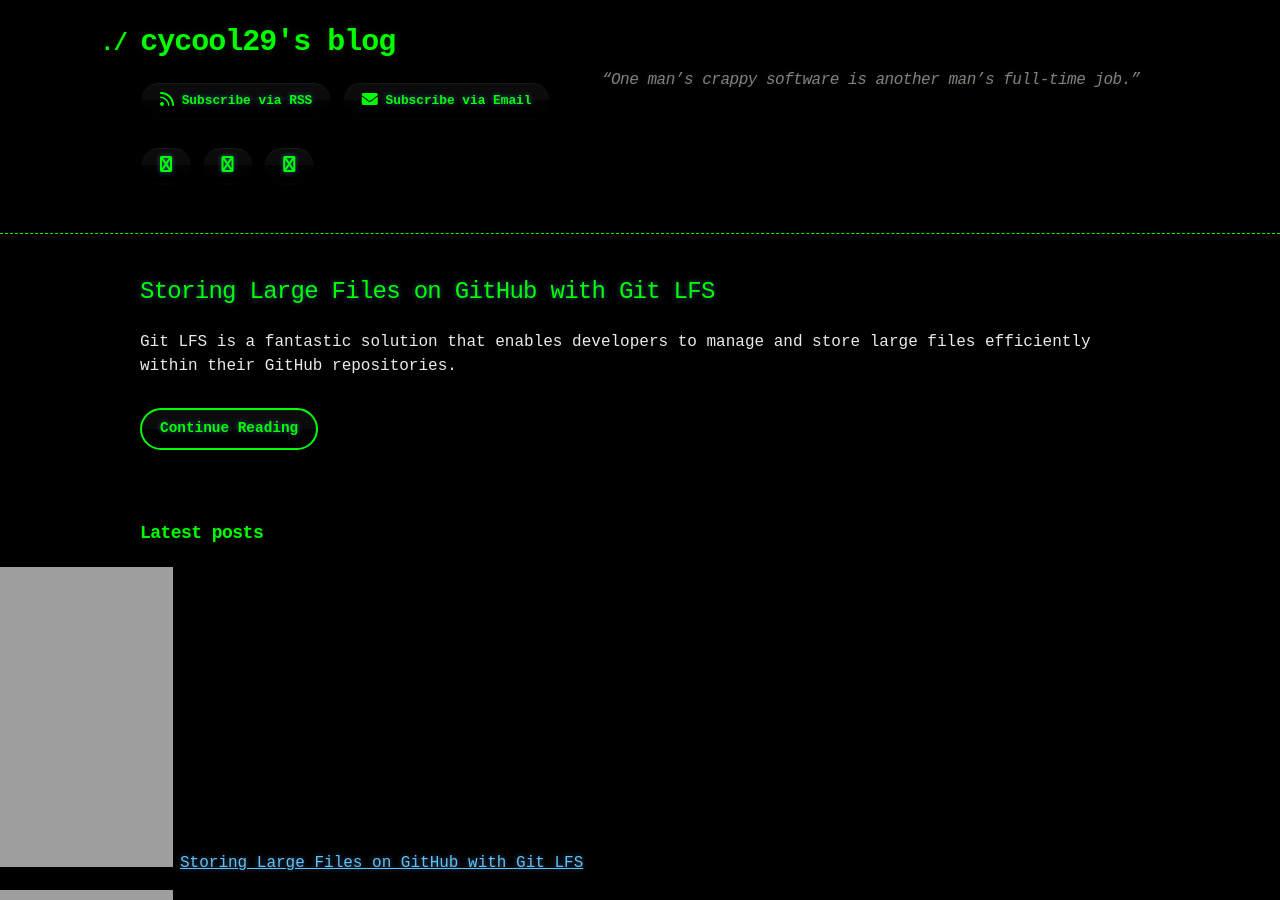
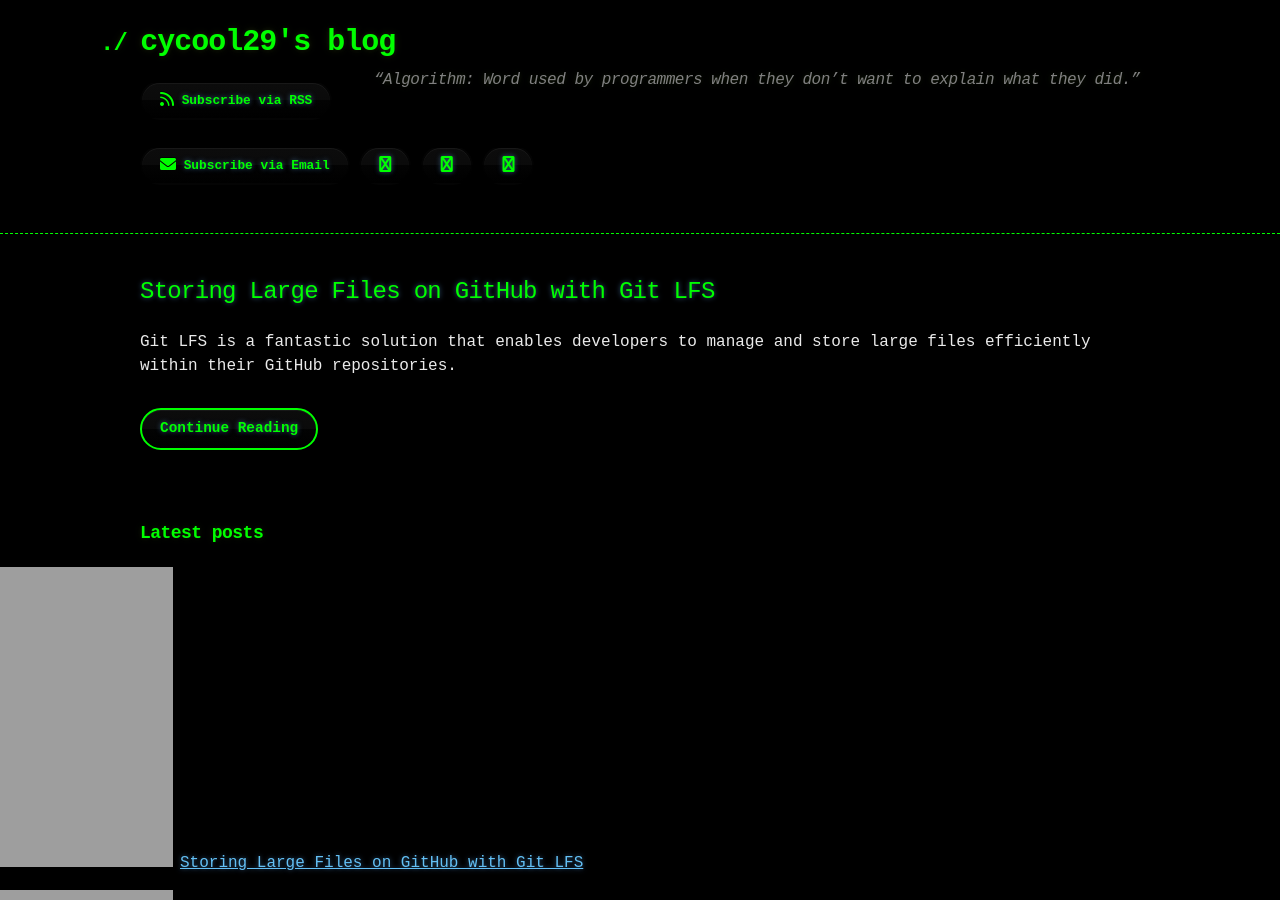
Before and after one commit to cycool29/cycool29.github.io, a Jekyll site: the page built from index.md, in a window 1280 px wide and 900 px high. Built offline with Jekyll 4.4.1, drawn with Linux system fonts in a browser that asks for light colours; a style sheet for code colours, icons or effects is not loaded.

Commit message:
Update quotes

```diff
--- a/_config.yml
+++ b/_config.yml
@@ -1,5 +1,5 @@
 title: cycool29's blog
-description: "“One man’s crappy software is another man’s full-time job.” "
+description: "“Algorithm: Word used by programmers when they don’t want to explain what they did.” "
 bio: A high school student. Intermediate in Python, Git, Bash. Learning JavaScript. He/Him. "
 author: cycool29
 url: https://cycool29.github.io
```
